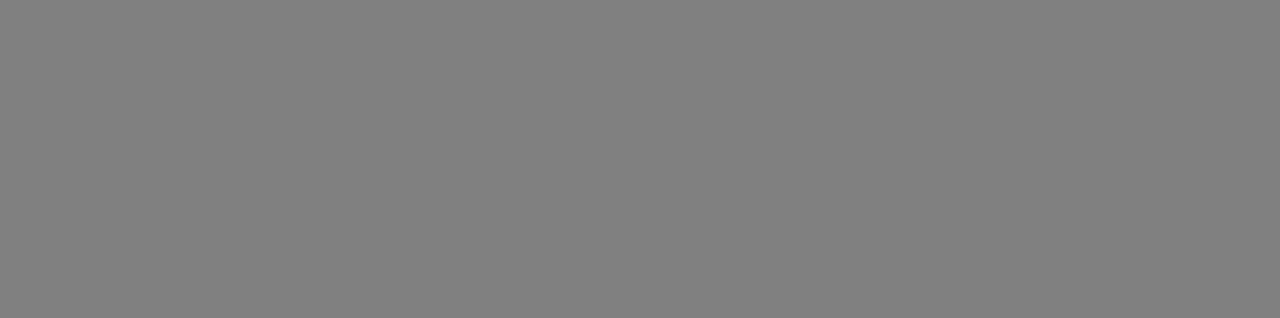
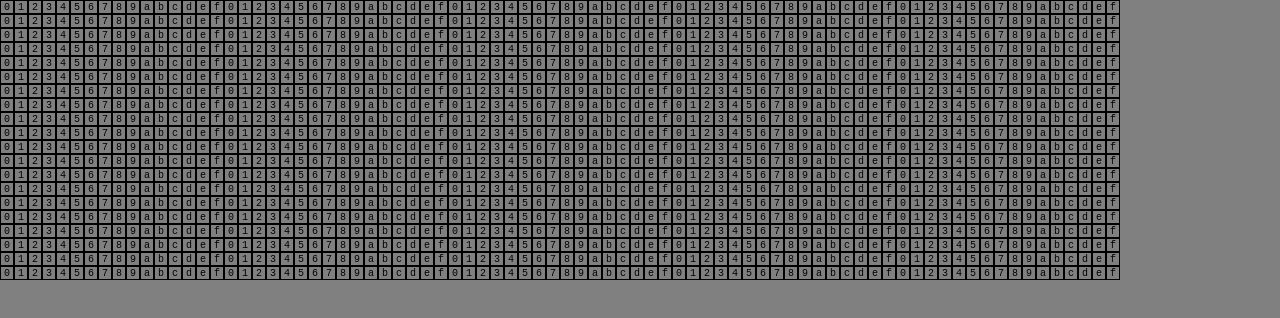
Before and after one commit to joshuadavis/ts-examples, a React (Create React App) app in the folder ex05/: page / in a window 1280 px wide. Shown: the top 318 px of the page. Built offline with nearby package versions, Linux system fonts and the light colour scheme.

Commit message:
fill cells with hex values, use monospace font

```diff
--- a/ex05/src/App.css
+++ b/ex05/src/App.css
@@ -43,6 +43,7 @@
   border: 1px solid black;
   cursor: pointer;
   font-size: 10px;
+  font-family: 'Courier New', monospace;
   display: flex;
   align-items: center;
   justify-content: center;
--- a/ex05/src/App.tsx
+++ b/ex05/src/App.tsx
@@ -1,38 +1,30 @@
-import React, { useState } from 'react';
+import React, {useState} from 'react';
+import './App.css';
 
 type CellType = string | null;
 type RowType = CellType[];
 
-interface CellProps{
+interface CellProps {
     cell: CellType;
     onClick: () => void;
 }
 
-const Cell: React.FC<CellProps> = ({ cell, onClick }) => (
+const Cell: React.FC<CellProps> = ({cell, onClick}) => (
     <div
-        style={{
-            width: '12px',
-            height: '12px',
-            border: '1px solid black',
-            cursor: 'pointer',
-            fontSize: '10px',
-            display: 'flex',
-            alignItems: 'center',
-            justifyContent: 'center'
-        }}
+        className='cell'
         onClick={onClick}
     >
         {cell}
     </div>
 );
 
-interface RowProps{
+interface RowProps {
     cells: RowType;
     rowIndex: number;
     onCellClick: (rowIndex: number, columnIndex: number) => void;
 }
 
-const Row: React.FC<RowProps> = ({ cells, rowIndex, onCellClick }) => (
+const Row: React.FC<RowProps> = ({cells, rowIndex, onCellClick}) => (
     <div style={{display: 'flex'}}>
         {cells.map((cell, i) => (
             <Cell
@@ -44,11 +36,16 @@ const Row: React.FC<RowProps> = ({ cells, rowIndex, onCellClick }) => (
     </div>
 );
 
-function initialState() : Array<RowType> {
-    let rows = Array<RowType>(20)
-    rows.forEach( (row, rowIndex, rowArray) => {
-        rowArray[rowIndex] = Array(80).fill(null);
-    })
+function initialState(): Array<RowType> {
+    const height = 20;
+    const width = 80;
+    const rows = Array<RowType>(height).fill(Array<CellType>(width).fill(null));
+    for(let i = 0; i < height; i++) {
+        for (let j = 0 ; j < width ; j++) {
+            const value = (i * width + j).toString(16);
+            rows[i][j] = value.charAt(value.length - 1);
+        }
+    }
     return rows;
 }
 
@@ -58,6 +55,7 @@ const GameBoard: React.FC = () => {
 
     const updateGrid = (rowIndex: number, columnIndex: number) => {
         const newGrid = [...grid];
+        console.log(`rowIndex=${rowIndex} columnIndex=${columnIndex}`)
         newGrid[rowIndex][columnIndex] = newGrid[rowIndex][columnIndex] ? null : 'X';
         setGrid(newGrid);
     };
@@ -78,7 +76,7 @@ const GameBoard: React.FC = () => {
 
 const App: React.FC = () => (
     <div>
-        <GameBoard />
+        <GameBoard/>
     </div>
 );
 
```
